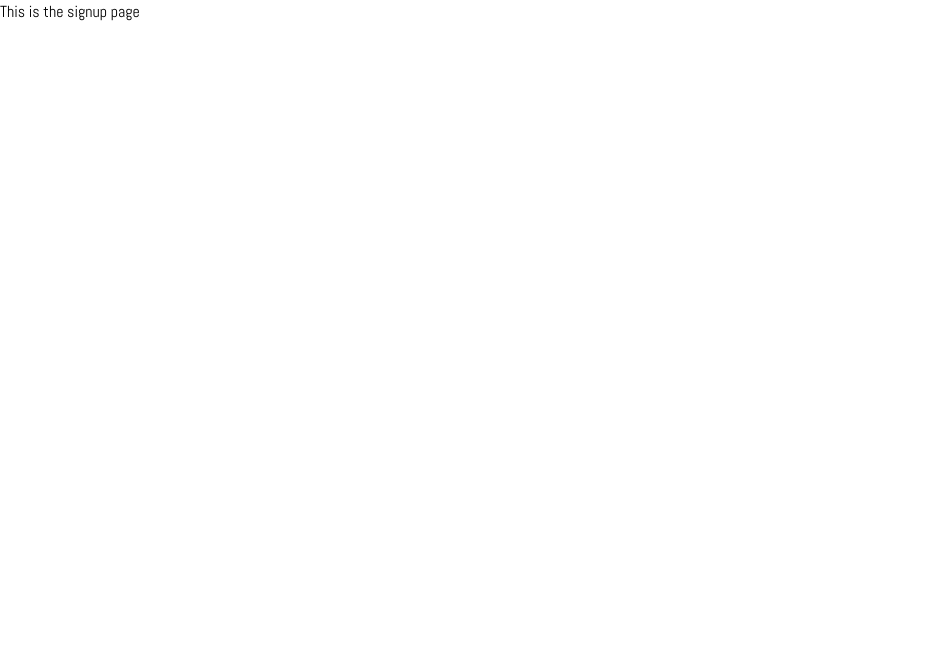
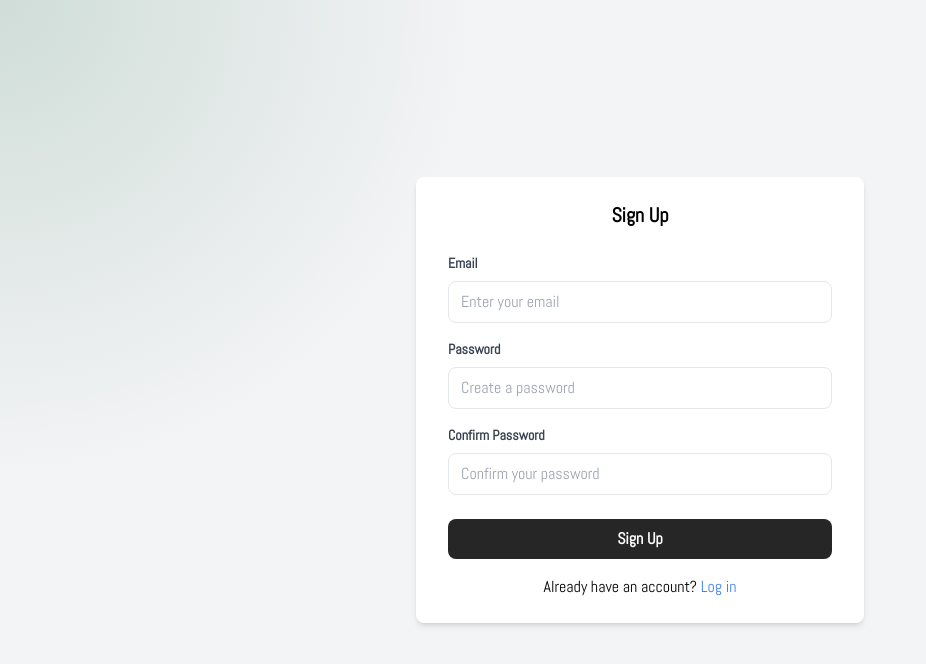
Before and after one commit to AtharvaKamble/model0-client, a Nuxt app: page /signup in a window 1280 px wide. Shown: the top 664 px of the page, without its empty margins (0-926 px from the left). Built offline with nearby package versions, Linux system fonts and the light colour scheme.

Commit message:
add: login and signup pages

```diff
--- a/pages/login/index.vue
+++ b/pages/login/index.vue
@@ -1,3 +1,111 @@
 <template>
-  <h1>This is the login page</h1>
+  <div
+      class="flex items-center justify-center min-h-screen bg-gray-100 relative overflow-hidden"
+      @mousemove="handleMouseMove"
+      ref="container"
+  >
+    <div
+        class="absolute inset-0 pointer-events-none"
+        :style="gradientStyle"
+    ></div>
+    <div class="w-full max-w-md relative z-10">
+      <div :class="['bg-white shadow-md rounded-lg px-8 py-6 transition',
+        isFormFocused ? 'scale-105' : 'border-gray-300'
+      ]">
+        <h2 class="text-xl font-semibold text-center mb-6">Login</h2>
+
+        <form @submit.prevent="handleLogin">
+          <div class="mb-4">
+            <label for="email" class="block text-gray-700 text-sm font-bold mb-2">Email</label>
+            <input
+                id="email"
+                v-model="email"
+                type="text"
+                class="w-full px-3 py-2 border rounded-lg focus:outline-none transition-all duration-300"
+                placeholder="Enter your email"
+                required
+                @focus="handleFocus"
+                @blur="handleBlur"
+            />
+          </div>
+
+          <div class="mb-6">
+            <label for="password" class="block text-gray-700 text-sm font-bold mb-2">Password</label>
+            <input
+                id="password"
+                v-model="password"
+                type="password"
+                class="w-full px-3 py-2 border rounded-lg focus:outline-none focus:border-neutral-500"
+                placeholder="Enter your password"
+                required
+                @focus="handleFocus"
+                @blur="handleBlur"
+            />
+          </div>
+
+          <button
+              type="submit"
+              class="w-full bg-neutral-800 text-white font-bold py-2 px-4 rounded-lg hover:bg-neutral-600 focus:outline-none focus:shadow-outline"
+          >
+            Login
+          </button>
+        </form>
+
+        <p class="text-center mt-4">
+          Don't have an account?
+          <router-link to="/signup" class="text-blue-500 hover:text-blue-700">Sign up</router-link>
+        </p>
+      </div>
+    </div>
+  </div>
 </template>
+
+<script setup>
+import { ref, computed } from 'vue';
+import { useRouter } from 'vue-router';
+
+const router = useRouter();
+const container = ref(null);
+
+const email = ref('');
+const password = ref('');
+const isFormFocused = ref(false);
+const mousePosition = ref({ x: 0, y: 0 });
+
+function handleFocus() {
+  isFormFocused.value = true;
+}
+
+function handleBlur() {
+  isFormFocused.value = false;
+}
+
+function handleMouseMove(event) {
+  if (container.value) {
+    const rect = container.value.getBoundingClientRect();
+    mousePosition.value = {
+      x: event.clientX - rect.left,
+      y: event.clientY - rect.top
+    };
+  }
+}
+
+const gradientStyle = computed(() => {
+  const { x, y } = mousePosition.value;
+  return {
+    background: `radial-gradient(600px at ${x}px ${y}px, rgba(4, 89, 42, 0.15), transparent 80%)`
+  };
+});
+
+const handleLogin = () => {
+  console.log('Login attempted', { email: email.value, password: password.value });
+
+  // router.push('/dashboard');
+};
+</script>
+
+<style scoped>
+.bg-gray-100 {
+  background-color: #f3f4f6;
+}
+</style>
--- a/pages/signup/index.vue
+++ b/pages/signup/index.vue
@@ -1,3 +1,130 @@
 <template>
-  <h1>This is the signup page</h1>
+  <div
+      class="flex items-center justify-center min-h-screen bg-gray-100 relative overflow-hidden"
+      @mousemove="handleMouseMove"
+      ref="container"
+  >
+    <div
+        class="absolute inset-0 pointer-events-none"
+        :style="gradientStyle"
+    ></div>
+    <div class="w-full max-w-md relative z-10">
+      <div :class="['bg-white shadow-md rounded-lg px-8 py-6 transition',
+        isFormFocused ? 'scale-105' : 'border-gray-300'
+      ]">
+        <h2 class="text-xl font-semibold text-center mb-6">Sign Up</h2>
+
+        <form @submit.prevent="handleSignUp">
+          <div class="mb-4">
+            <label for="email" class="block text-gray-700 text-sm font-bold mb-2">Email</label>
+            <input
+                id="email"
+                v-model="email"
+                type="email"
+                class="w-full px-3 py-2 border rounded-lg focus:outline-none transition-all duration-300"
+                placeholder="Enter your email"
+                required
+                @focus="handleFocus"
+                @blur="handleBlur"
+            />
+          </div>
+
+          <div class="mb-4">
+            <label for="password" class="block text-gray-700 text-sm font-bold mb-2">Password</label>
+            <input
+                id="password"
+                v-model="password"
+                type="password"
+                class="w-full px-3 py-2 border rounded-lg focus:outline-none focus:border-neutral-500"
+                placeholder="Create a password"
+                required
+                @focus="handleFocus"
+                @blur="handleBlur"
+            />
+          </div>
+
+          <div class="mb-6">
+            <label for="confirmPassword" class="block text-gray-700 text-sm font-bold mb-2">Confirm Password</label>
+            <input
+                id="confirmPassword"
+                v-model="confirmPassword"
+                type="password"
+                class="w-full px-3 py-2 border rounded-lg focus:outline-none focus:border-neutral-500"
+                placeholder="Confirm your password"
+                required
+                @focus="handleFocus"
+                @blur="handleBlur"
+            />
+          </div>
+
+          <button
+              type="submit"
+              class="w-full bg-neutral-800 text-white font-bold py-2 px-4 rounded-lg hover:bg-neutral-600 focus:outline-none focus:shadow-outline"
+          >
+            Sign Up
+          </button>
+        </form>
+
+        <p class="text-center mt-4">
+          Already have an account?
+          <router-link to="/login" class="text-blue-500 hover:text-blue-700">Log in</router-link>
+        </p>
+      </div>
+    </div>
+  </div>
 </template>
+
+<script setup>
+import { ref, computed } from 'vue';
+import { useRouter } from 'vue-router';
+
+const router = useRouter();
+const container = ref(null);
+
+const email = ref('');
+const password = ref('');
+const confirmPassword = ref('');
+const isFormFocused = ref(false);
+const mousePosition = ref({ x: 0, y: 0 });
+
+function handleFocus() {
+  isFormFocused.value = true;
+}
+
+function handleBlur() {
+  isFormFocused.value = false;
+}
+
+function handleMouseMove(event) {
+  if (container.value) {
+    const rect = container.value.getBoundingClientRect();
+    mousePosition.value = {
+      x: event.clientX - rect.left,
+      y: event.clientY - rect.top
+    };
+  }
+}
+
+const gradientStyle = computed(() => {
+  const { x, y } = mousePosition.value;
+  return {
+    background: `radial-gradient(600px at ${x}px ${y}px, rgba(4, 89, 42, 0.15), transparent 80%)`
+  };
+});
+
+const handleSignUp = () => {
+  if (password.value !== confirmPassword.value) {
+    alert('Passwords do not match');
+    return;
+  }
+  console.log('Sign up attempted', {  email: email.value, password: password.value });
+
+  // router.push('/dashboard');
+};
+</script>
+
+<style scoped>
+.bg-gray-100 {
+  background-color: #f3f4f6;
+}
+</style>
```
